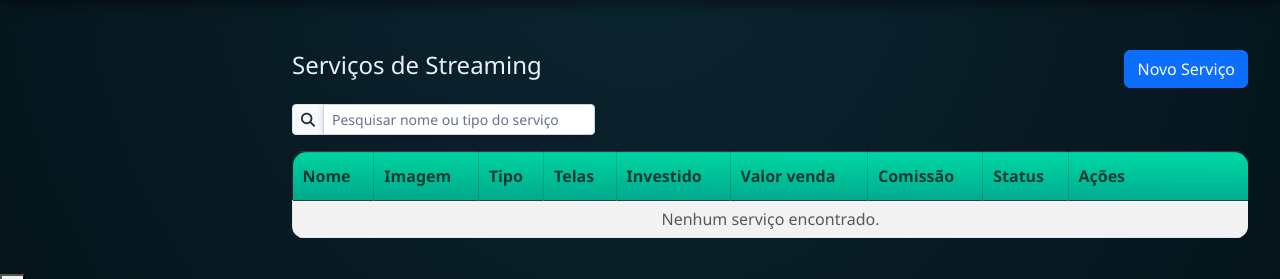
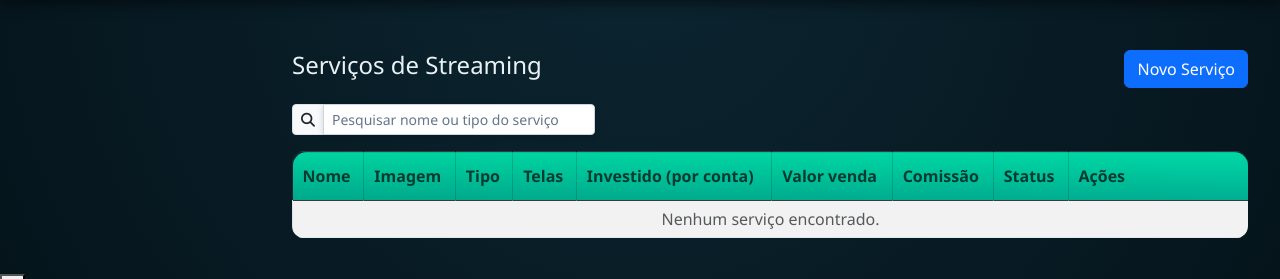
Before and after one commit to wiliansena/saasforce, a Python web app: template app/templates/stv/servicos_listar.html in a window 1280 px wide. Shown: the part 56-335 px from the top of the page. Run offline with Jinja, Linux system fonts and the light colour scheme; the template is opened without the code that fills it, so the values that code supplies are empty; some libraries are stand-ins or nearby versions.

Commit message:
app/ajuste templates servico

```diff
--- a/app/forms.py
+++ b/app/forms.py
@@ -39,7 +39,7 @@ class ServicoForm(FlaskForm):
             ("individual", "Individual"),
         ],validators=[DataRequired()])
     telas_total = IntegerField("Total de Telas", validators=[Optional(), NumberRange(min=1)])
-    valor_investido = DecimalField("Valor Investido", places=2, validators=[InputRequired()])
+    valor_investido = DecimalField("Valor Investido (Por conta)", places=2, validators=[InputRequired()])
     valor_venda_padrao = DecimalField("Valor Venda Padrão", places=2, validators=[InputRequired()])
     comissao_padrao = DecimalField("Comissão padrão", places=2, validators=[InputRequired()])
     ativo = BooleanField("Ativo")
--- a/app/templates/stv/servicos_listar.html
+++ b/app/templates/stv/servicos_listar.html
@@ -38,7 +38,7 @@
           <th>Imagem</th>
           <th>Tipo</th>
           <th>Telas</th>
-          <th>Investido</th>
+          <th>Investido (por conta)</th>
           <th>Valor venda</th>
           <th>Comissão</th>
           <th>Status</th>
```
